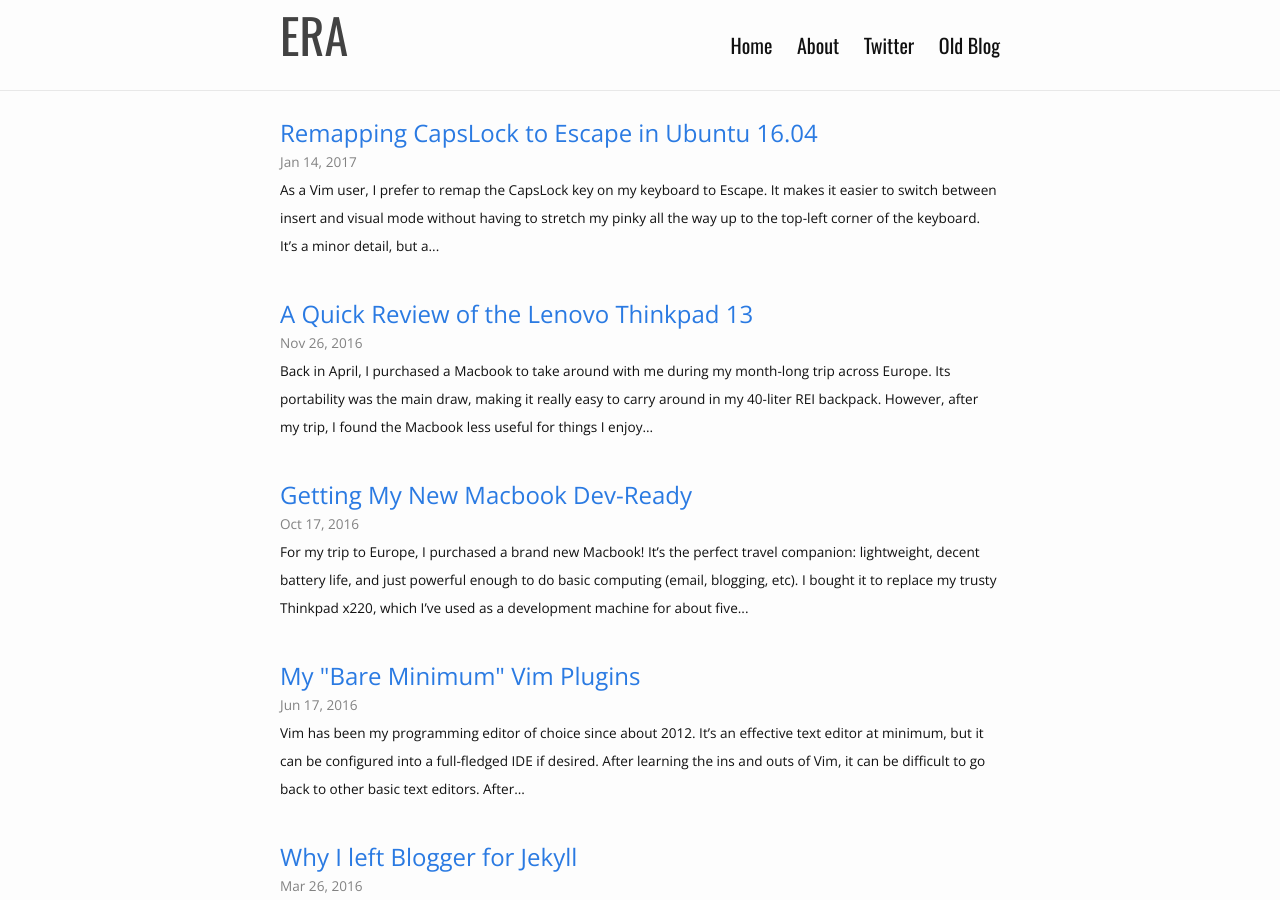
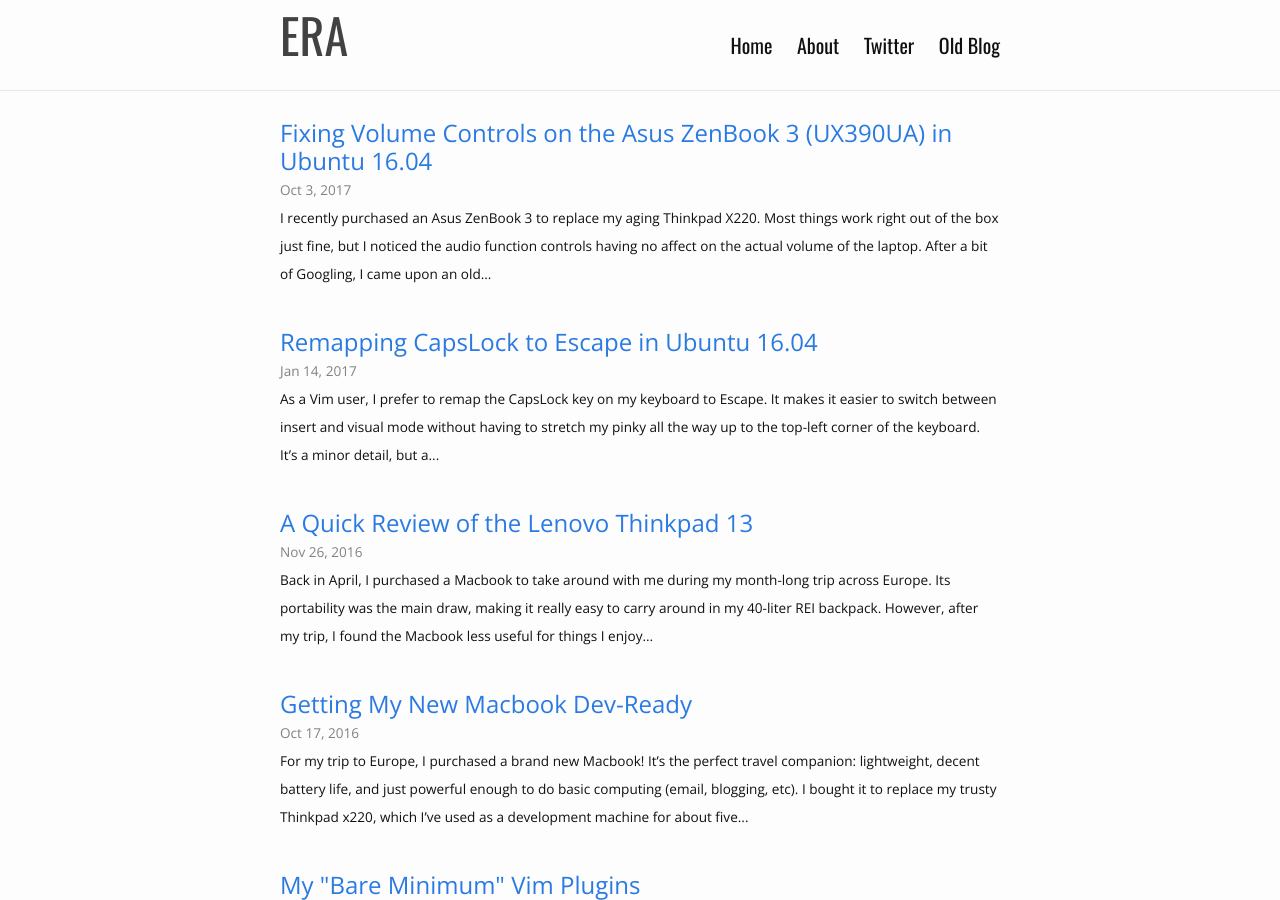
Before and after one commit to era86/era86.github.io, a Jekyll site: the page built from index.html, in a window 1280 px wide and 900 px high. Built offline with Jekyll 4.4.1, drawn with Linux system fonts in a browser that asks for light colours.

Commit message:
Publish Asus volume article

```diff
--- a/_drafts/2017-10-03-asus-zenbook-3-volume-controls.markdown
+++ b/_posts/2017-10-03-asus-zenbook-3-volume-controls.markdown
@@ -5,11 +5,11 @@
 comments: true
 ---
 
-[![](/assets/images/posts/){: .bordered.landing-image.centered }](/assets/images/posts/)
+[![Asus Speaker](/assets/images/posts/asus-speaker.jpg){: .bordered.landing-image.centered }](/assets/images/posts/asus-speaker.jpg)
 
 I recently purchased an [Asus ZenBook 3](https://www.asus.com/us/Laptops/ASUS-ZenBook-3-UX390UA) to replace my aging Thinkpad X220. Most things work right out of the box just fine, but I noticed the audio function controls having no affect on the *actual* volume of the laptop.
 
-[![](/assets/images/posts/){: .bordered }](/assets/images/posts/)
+[![Volume Controls](/assets/images/posts/volume-controls.png){: .bordered }](/assets/images/posts/volume-controls.png)
 
 After a bit of Googling, I came upon an old [Ubuntu Forums post](https://ubuntuforums.org/showthread.php?t=2340639&page=2) with a solution to my problem. Credit goes to a user named **hanni_ali**.
 
```
Also changed, not shown: assets/images/posts/asus-speaker.jpg (added), assets/images/posts/volume-controls.png (added).
